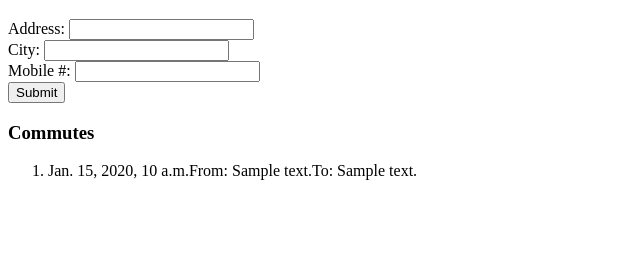
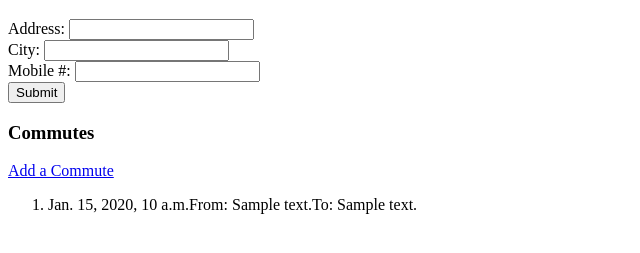
Before and after one commit to tulsawebdevs/ottozen, a Django app: template templates/users/profile.html in a window 1280 px wide. Shown: the part 61-314 px from the top of the page, without its empty margins (0-640 px from the left). Run offline with Django 3.2, Linux system fonts and the light colour scheme; the template is opened without the code that fills it: most values are stand-ins (such as "Sample title", 1, 10 or a date in 2020); form fields are guessed from the names that the template uses.

Commit message:
added files I forgot to add, link to add commute from profile page

```diff
--- a/templates/users/profile.html
+++ b/templates/users/profile.html
@@ -20,7 +20,7 @@ Test Profile
 
 
 <h3>Commutes</h3>
-
+<a style="button" href="/commutes/add">Add a Commute</a><br />
 <ol>
 {% for commute in commutes %}
 
@@ -28,4 +28,6 @@ Test Profile
 
 {% endfor %}
 </ol>
+
+
 {% endblock %}
```
